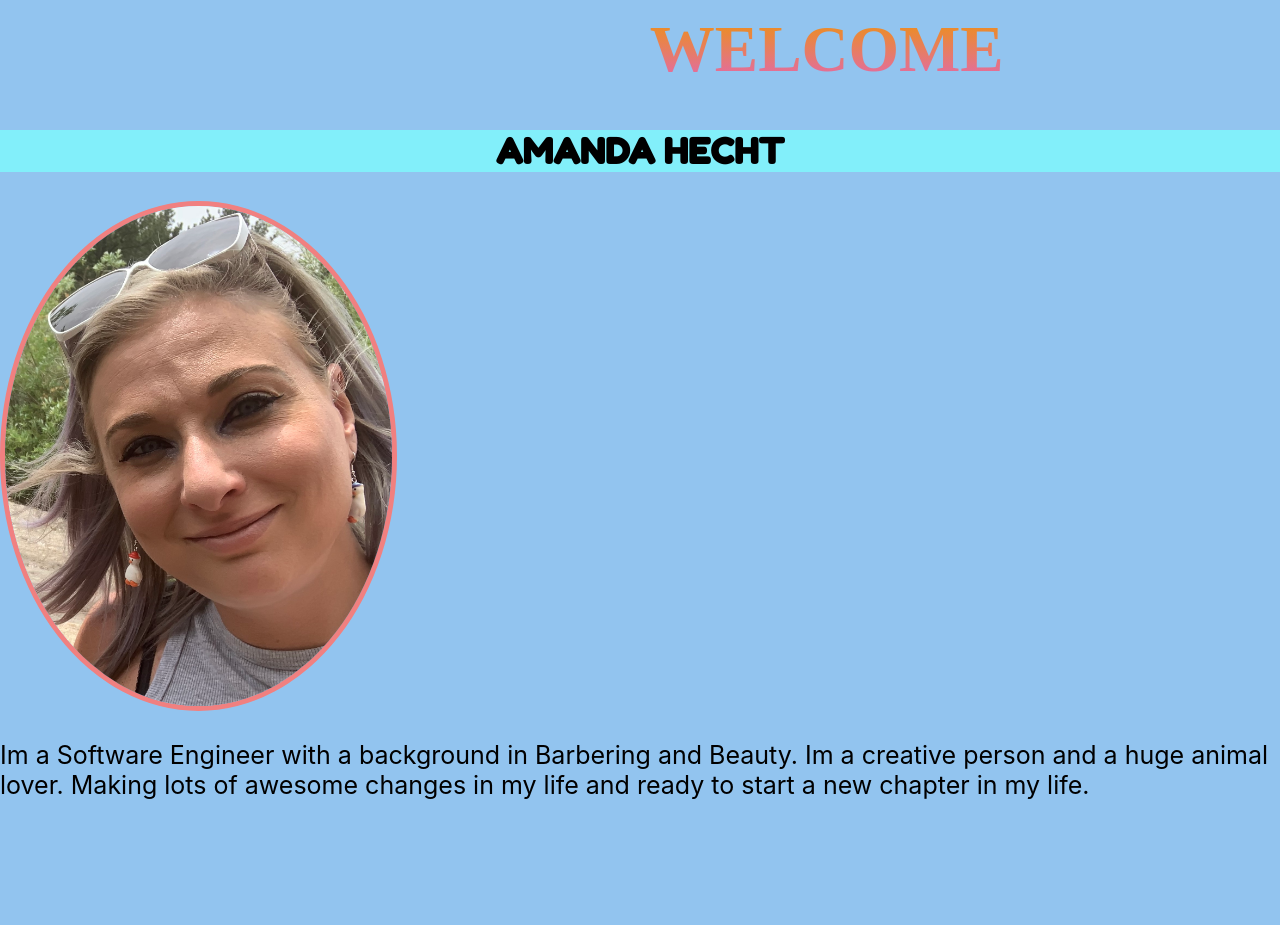
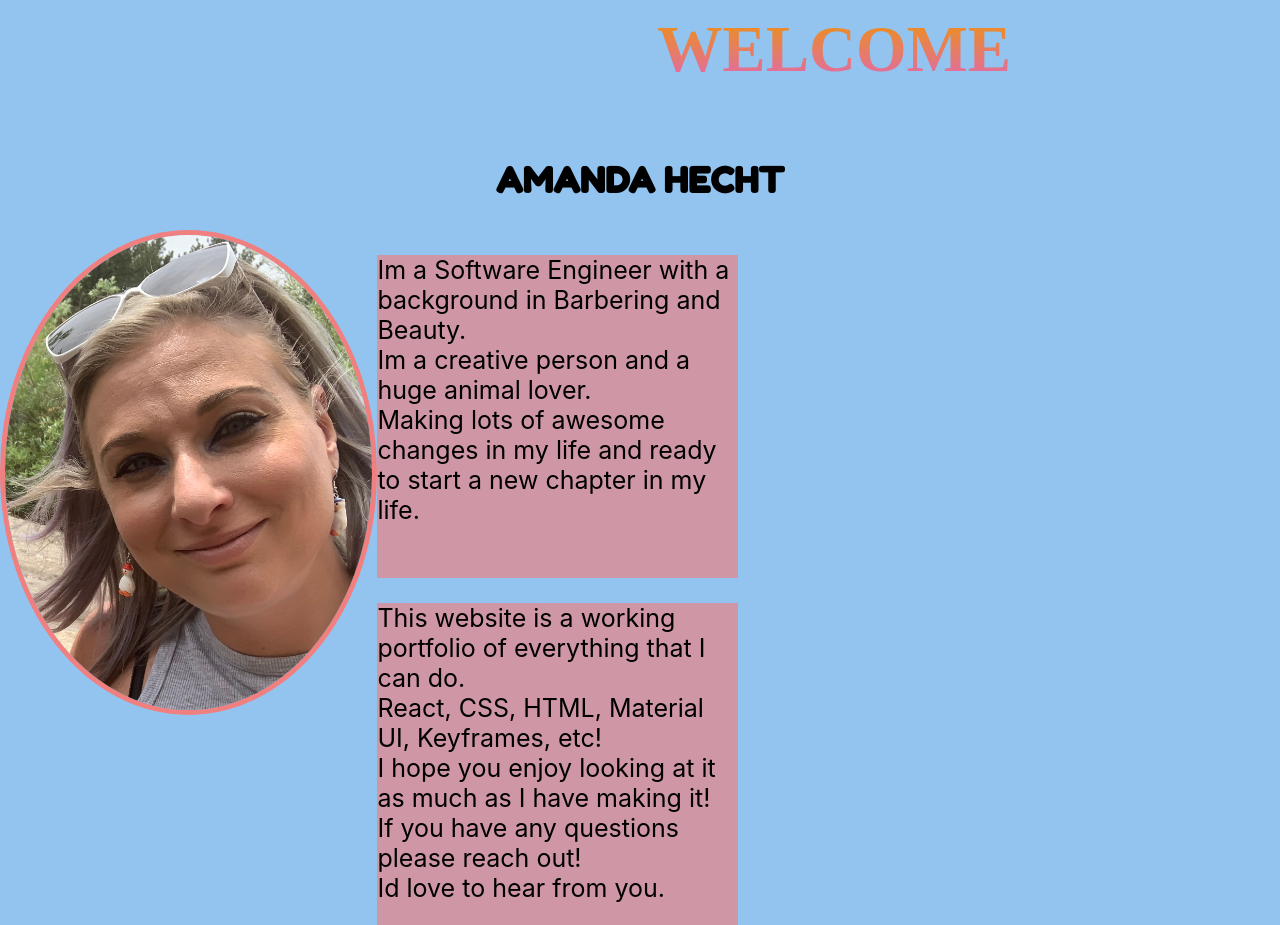
Before and after one commit to amanda-hecht89/Amanda-Website, a React (Create React App) app: page / in a window 1280 px wide. Shown: the part 80-1005 px from the top of the page. Before the commit the page ends 905 px from the top, so only its background shows below. Built offline with nearby package versions, Linux system fonts and the light colour scheme; a web font is replaced by a local one.

Commit message:
another paragraph

```diff
--- a/src/App.css
+++ b/src/App.css
@@ -34,19 +34,16 @@ body {
 
 .profiles {
   display: flex;
-  border: 4px solid lightcoral;
+  border: 20px solid transparent;
+  border-image: url(border1.png) 30 round;
   margin: 5px;
   padding: 15px;
 }
 
-p {
-  display: flex;
-  align-content: center;
-}
-
 .projects {
   display: flex;
-  border: 4px solid lightcoral;
+  border: 20px solid transparent;
+  border-image: url(border2.jpg) 30 round;
   padding: 15px;
 }
 
@@ -60,6 +57,10 @@ p {
   border-radius: 10%;
 }
 
-.para1 {
-  font-size: 25px;
+
+
+.welcome {
+  display: flex;
+  align-content: center;
+  flex-direction: column;
 }
--- a/src/Fancy.css
+++ b/src/Fancy.css
@@ -33,10 +33,7 @@ h2 {
     font-size: 35px;
     display: flex;
     justify-content: center;
-    position: relative;
-    animation-name: fade;
-    animation-duration: 5s;
-    animation-iteration-count: infinite;
+
 }
 
 .dump {
@@ -45,8 +42,35 @@ h2 {
 }
 
 @keyframes fade {
-    0% {background-color: rgb(125, 255, 255);}
-    50% {background-color: rgb(125, 225, 225, .1);}
-    100% {background-color: rgb(125, 225, 225);}
+    0% {background-color: lightcoral;}
+    25% {background-color: rgba(240, 128, 128, 0.5) !important;}
+    50% {background-color: rgba(240, 128, 128, 0.1);}
+    75% {background-color: rgba(240, 128, 128, 0.5)!important;}
+    100% {background-color: lightcoral;}
 
 }
+
+.para1 {
+    font-size: 25px;
+    position: relative;
+    animation-name: fade;
+    animation-duration: 5s;
+    animation-iteration-count: infinite;
+    width: 40%;
+    height: 50%;
+  }
+
+  .para2 {
+    font-size: 25px;
+    position: relative;
+    animation-name: fade;
+    animation-duration: 5s;
+    animation-iteration-count: infinite;
+    width: 40%;
+    height: 50%;
+  }
+
+  .about {
+    display: flex;
+    justify-content: space-around;
+  }
--- a/src/Welcome.js
+++ b/src/Welcome.js
@@ -8,19 +8,28 @@ export default function Welcome() {
     <div>
 
 
-      <div className='WelHead'>
+      <div className='welcome'>
         <h1>WELCOME</h1>
         <h2>AMANDA HECHT</h2>
-        <img className='photo1' src='/Images/amanda1.jpeg' height='500' />
+        <div className='about'>
+          <img className='photo1' src='/Images/amanda1.jpeg 'height='475' width='400'/>
+          <div className='paragraph'>
+            <p className='para1'>
+            Im a Software Engineer with a background in Barbering and Beauty.<br />
+            Im a creative person and a huge animal lover.<br/>
+            Making lots of awesome changes in my life and ready to start a new chapter in my life.
+            </p>
+            <p className='para2'>
+            This website is a working portfolio of everything that I can do. <br/>
+            React, CSS, HTML, Material UI, Keyframes, etc! <br/>
+            I hope you enjoy looking at it as much as I have making it! <br/>
+            If you have any questions please reach out! <br/>
+            Id love to hear from you.
+            </p>
+          </div>
+        </div>
       </div>
-
-      <div className='WelBody'>
-        <p className='para1'>
-        Im a Software Engineer with a background in Barbering and Beauty. Im a creative person and a huge animal lover. Making lots of awesome changes in my life and ready to start a new chapter in my life.
-        </p>
-      </div>
-
-
+      <footer></footer>
     </div>
   );
 }
```
Also changed, not shown: src/border1.png (added), src/border2.jpg (added).
